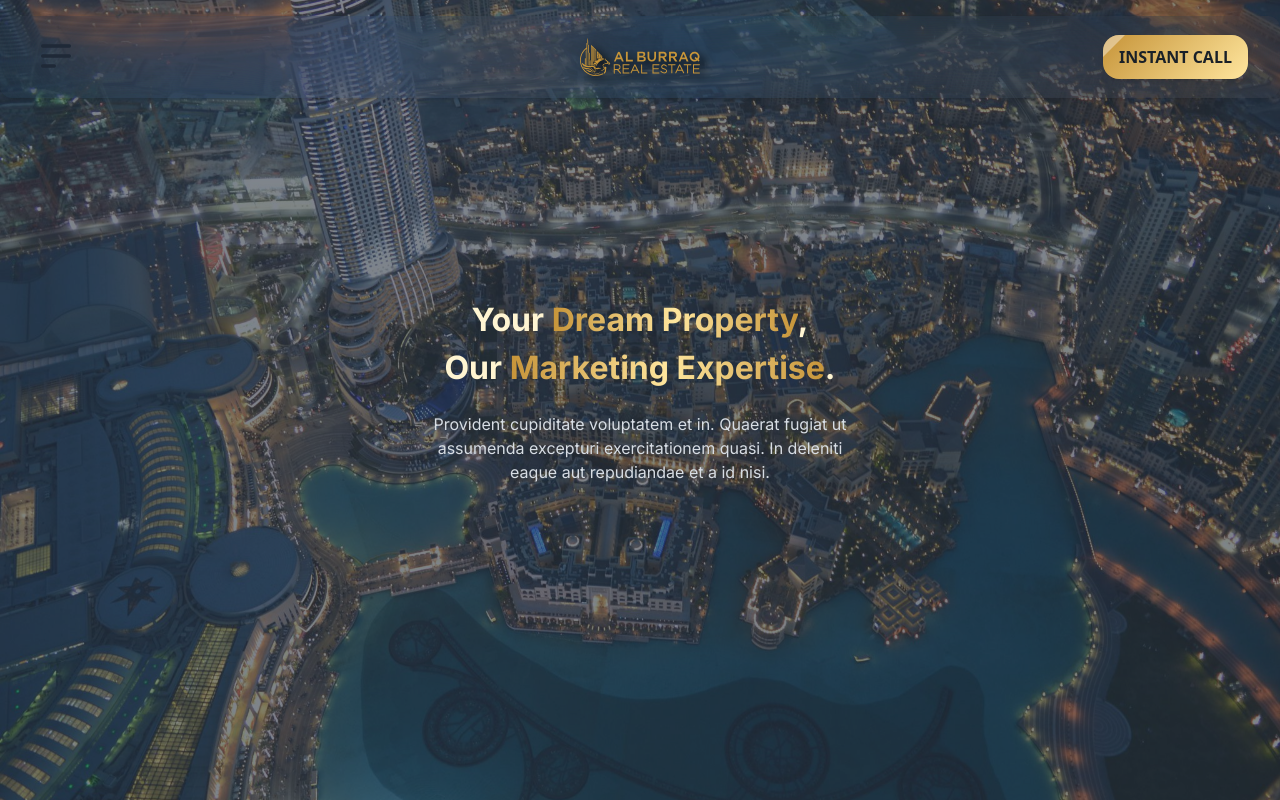
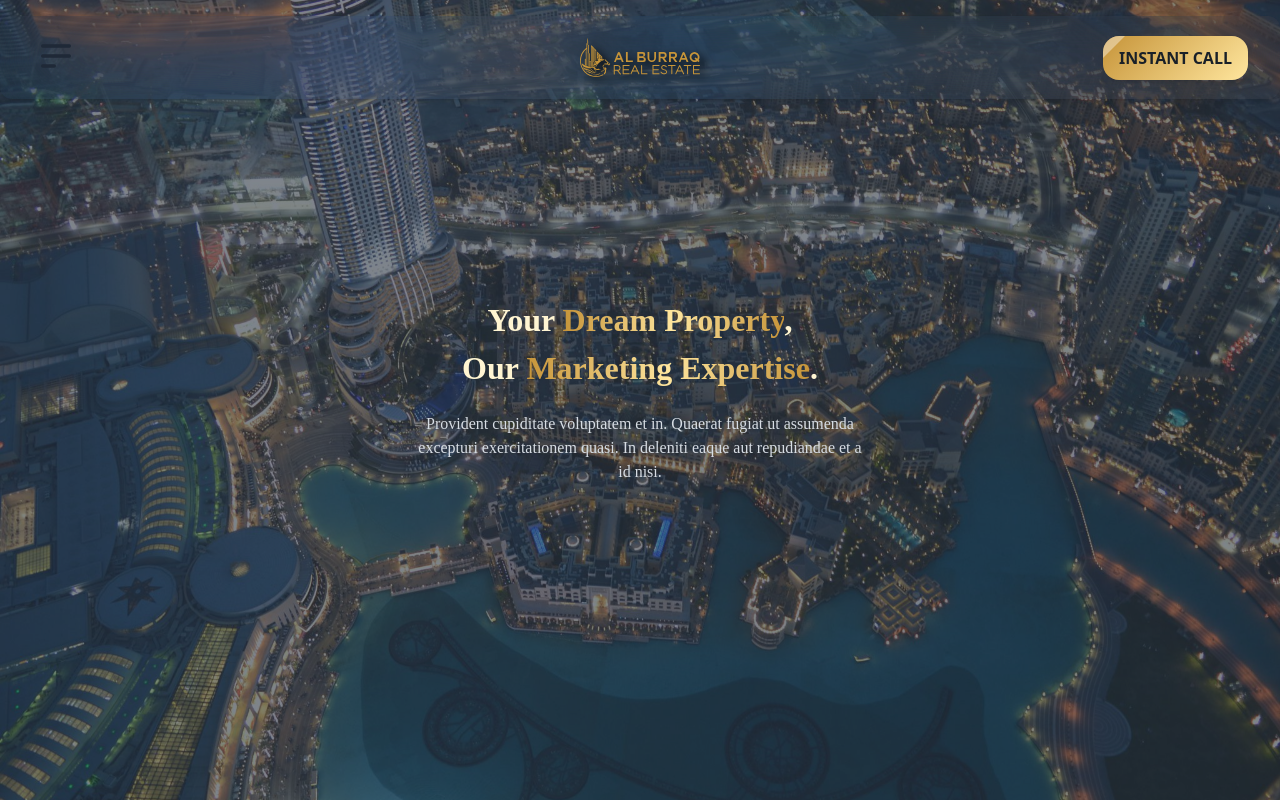
Before and after one commit to wahabsharif/al-burraq-v2, a Next.js app: page / in a window 1280 px wide. Built offline with nearby package versions, Linux system fonts and the light colour scheme.

Commit message:
Global Setting: Fonts, Title, icon

```diff
--- a/src/app/layout.tsx
+++ b/src/app/layout.tsx
@@ -1,28 +1,26 @@
-import type { Metadata } from "next";
-import { Inter } from "next/font/google";
+import { Metadata } from "next";
 import "@/styles/globals.css";
 import NavBar from "@/components/common/NavBar";
 import Footer from "@/components/common/Footer";
 
-const inter = Inter({ subsets: ["latin"] });
-
-export const metadata: Metadata = {
-  title: "Create Next App",
-  description: "Generated by create next app",
-};
-
-export default function RootLayout({
-  children,
-}: Readonly<{
-  children: React.ReactNode;
-}>) {
+const RootLayout = ({ children }: { children: React.ReactNode }) => {
   return (
     <html lang="en">
-      <body className={`${inter.className} flex flex-col min-h-screen`}>
+      <body className="flex flex-col min-h-screen">
         <NavBar />
         <main className="flex-grow">{children}</main>
         <Footer />
       </body>
     </html>
   );
-}
+};
+
+export const metadata: Metadata = {
+  title: "Al-Burraq",
+  description: "Generated by create next app",
+  icons: {
+    icon: "/favicon.ico",
+  },
+};
+
+export default RootLayout;
--- a/src/styles/globals.css
+++ b/src/styles/globals.css
@@ -1,6 +1,8 @@
 @tailwind base;
 @tailwind components;
 @tailwind utilities;
+
+@import url("https://fonts.googleapis.com/css2?family=Cinzel:wght@400..900&display=swap");
 
 :root {
   --foreground-rgb: 0, 0, 0;
@@ -14,6 +16,8 @@
 
 html,
 body {
+  font-family: "Cinzel", serif;
+  font-optical-sizing: auto;
   width: 100%;
   height: 100%;
   margin: 0;
@@ -22,8 +26,8 @@ body {
   background-size: cover;
   background-position: center;
   background-repeat: no-repeat;
-  overflow-x: hidden; /* Prevent horizontal scrolling */
-  position: relative; /* Ensure absolute positioning works */
+  overflow-x: hidden;
+  position: relative;
 }
 
 h1 {
```
Also changed, not shown: 1 other file (tests, documents, lock files or other folders).
